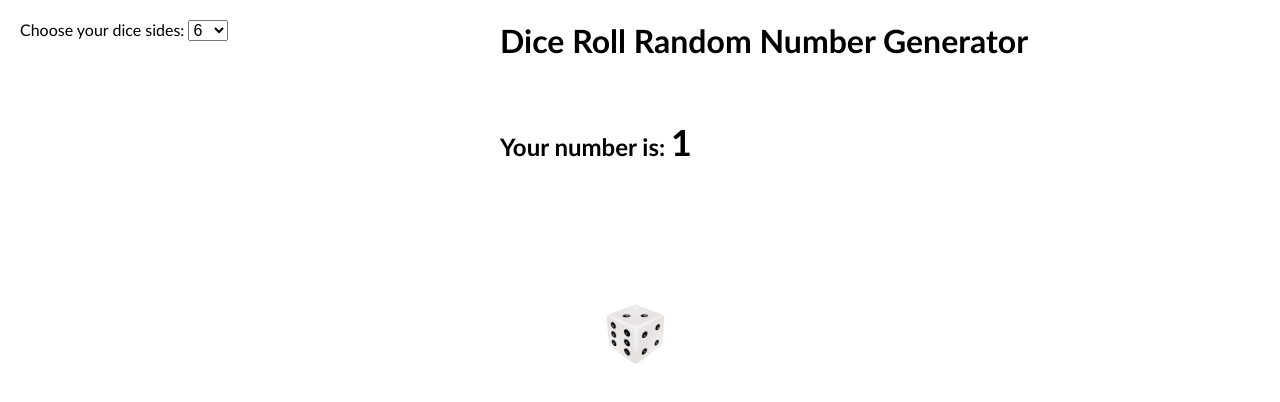
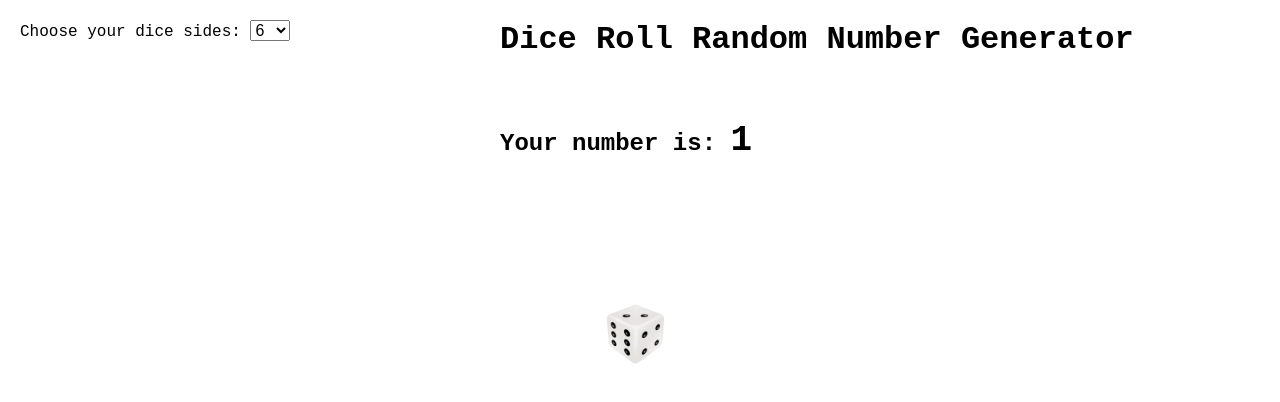
Before and after one commit to LilyBarrettPower/DiceRoll, a plain HTML site: page index.html in a window 1280 px wide. Drawn offline with Linux system fonts and the light colour scheme.

Commit message:
Created a new branch to work on the UI of the dice roll generator. have changed the font family. Will merge with the main branch when UI is completed

```diff
--- a/style.css
+++ b/style.css
@@ -4,7 +4,7 @@ body {
     align-items: center;
     height: 72px;
     margin: 0;
-    font-family:'Gill Sans', 'Gill Sans MT', Calibri, 'Trebuchet MS', sans-serif;
+    font-family: 'Courier New', Courier, monospace;
 }
 
 h1 {
```
